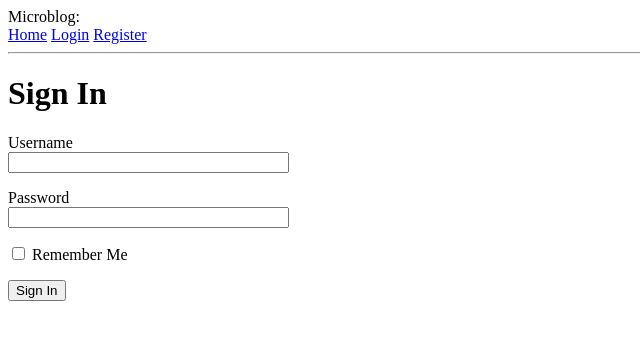
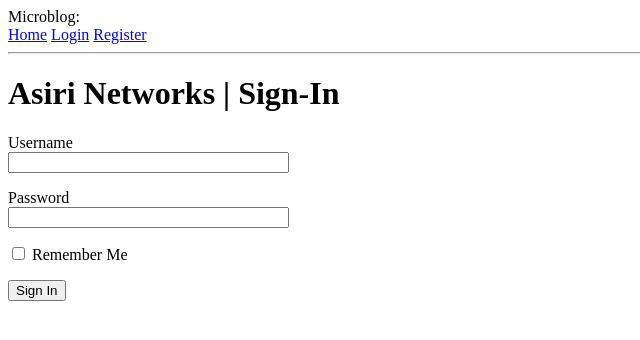
Before and after one commit to AbelardoDV/supreme_blog, a Flask app: page /login in a window 1280 px wide. Shown: the top 340 px of the page, without its empty margins (0-640 px from the left). Run offline with Flask 2, Linux system fonts and the light colour scheme; some libraries are stand-ins or nearby versions.

Commit message:
custom tag

```diff
--- a/app/templates/login.html
+++ b/app/templates/login.html
@@ -1,7 +1,7 @@
 {% extends 'base.html' %}
 
 {% block content %}
-    <h1>Sign In</h1>
+    <h1>Asiri Networks | Sign-In</h1>
     <form action="" method="POST" novalidate>
         {{form.hidden_tag()}}
         <p>
```
